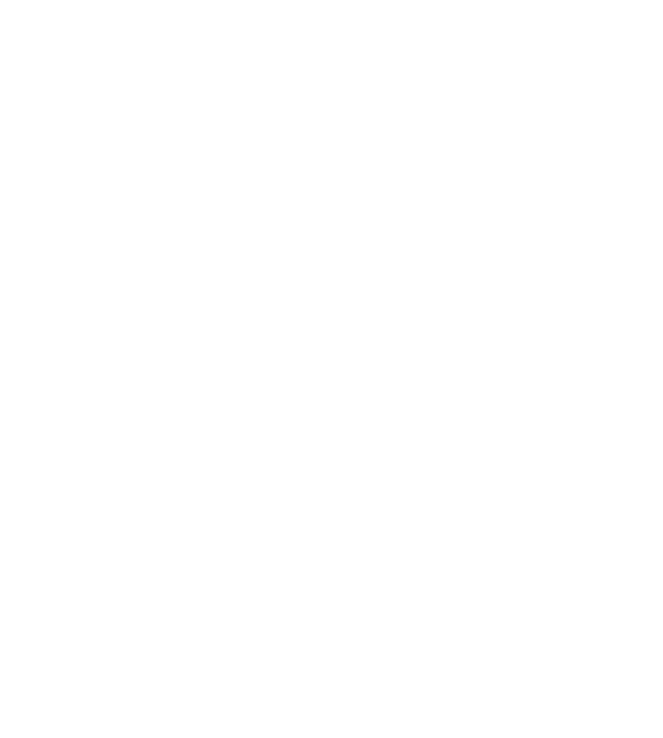
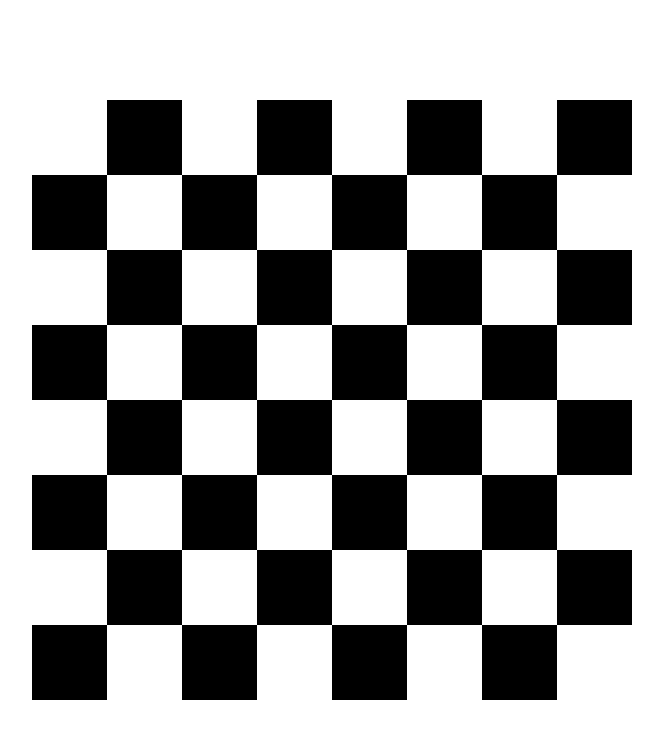
Before and after one commit to coutsarajevo/ng-chess, a website: page app/index.html in a window 1280 px wide. Shown: the whole page, without its empty margins (308-971 px from the left). Drawn offline with nearby package versions, Linux system fonts and the light colour scheme; some packages are replaced by stand-ins of ours; files that its build step writes are made by us from their sources.

Commit message:
Written Ctrl, Svc and markup for the board

```diff
--- a/app/index.html
+++ b/app/index.html
@@ -19,11 +19,7 @@
       <p class="browsehappy">You are using an <strong>outdated</strong> browser. Please <a href="http://browsehappy.com/">upgrade your browser</a> to improve your experience.</p>
     <![endif]-->
 
-    <!-- Add your site or application content here -->
-
-    <div class="container">
-    <div ng-include="'views/main.html'" ng-controller="MainCtrl"></div>
-    </div>
+    <board></board>
 
     <!-- build:js(.) scripts/vendor.js -->
     <!-- bower:js -->
@@ -38,6 +34,8 @@
         <!-- build:js({.tmp,app}) scripts/scripts.js -->
         <script src="scripts/app.js"></script>
         <script src="scripts/controllers/board.js"></script>
+        <script src="scripts/services/board.js"></script>
+        <script src="scripts/directives/board.js"></script>
         <!-- endbuild -->
 </body>
 </html>
--- a/app/scripts/controllers/board.js
+++ b/app/scripts/controllers/board.js
@@ -8,6 +8,7 @@
  * Controller of the chessApp
  */
 angular.module('chessApp')
-  .controller('BoardCtrl', function () {
-
+  .controller('BoardCtrl', function ($scope, $log, Board) {
+    Board.setup();
+    $scope.board = Board.board;
   });
--- /dev/null
+++ b/app/scripts/directives/board.js
@@ -0,0 +1,20 @@
+'use strict';
+
+/**
+ * @ngdoc directive
+ * @name chessApp.directive:board
+ * @description
+ * # board
+ */
+angular.module('chessApp')
+  .directive('board', function () {
+    return {
+      templateUrl: 'views/board.html',
+      restrict: 'E',
+      scope: {},
+      controller: 'BoardCtrl',
+      link: function postLink(scope, element, attrs) {
+
+      }
+    };
+  });
--- /dev/null
+++ b/app/scripts/services/board.js
@@ -0,0 +1,53 @@
+'use strict';
+
+/**
+ * @ngdoc service
+ * @name chessApp.board
+ * @description
+ * # board
+ * Service in the chessApp.
+ */
+angular.module('chessApp')
+  .service('Board', function () {
+    var board = {};
+
+    board.board = [];
+
+    // initial array of arrays of hashes
+    function setInitialBoard(){
+      return [
+        [{}, {}, {}, {}, {}, {}, {}, {}],
+        [{}, {}, {}, {}, {}, {}, {}, {}],
+        [{}, {}, {}, {}, {}, {}, {}, {}],
+        [{}, {}, {}, {}, {}, {}, {}, {}],
+        [{}, {}, {}, {}, {}, {}, {}, {}],
+        [{}, {}, {}, {}, {}, {}, {}, {}],
+        [{}, {}, {}, {}, {}, {}, {}, {}],
+        [{}, {}, {}, {}, {}, {}, {}, {}]
+      ];
+    }
+
+    board.setup = function(){
+
+      var initialBoard = setInitialBoard();
+
+      // bind
+      this.board = initialBoard;
+
+      // paint the fields
+      _.each(initialBoard, function(row, rowNo){
+        _.each(row, function(column, columnNo){
+          board.getField(rowNo, columnNo).color = ((rowNo % 2 !== 0 && columnNo % 2 !== 0) || (rowNo % 2 === 0 && columnNo % 2 === 0)) ? 'white' : 'black';
+        });
+      });
+
+      return this.board;
+    };
+
+    // returns a field at given coordinates from the board
+    board.getField = function(x, y){
+      return board.board[x][y];
+    };
+
+    return board;
+  });
--- a/app/styles/main.scss
+++ b/app/styles/main.scss
@@ -11,3 +11,21 @@
 body {
   padding: 0;
 }
+
+board {
+  display: block;
+  width: 600px;
+  height: 600px;
+  margin: 100px auto;
+  .fields {
+    height: 100%;
+    .row {
+      height: 12.5%;
+      .field {
+        display: inline-block;
+        width: 12.5%;
+        height: 100%;
+      }
+    }
+  }
+}
--- /dev/null
+++ b/app/views/board.html
@@ -0,0 +1,5 @@
+<div class="fields">
+  <div class="row" ng-repeat="row in board">
+    <field class="field" ng-repeat="field in row" ng-style="{'backgroundColor': field.color}"></field>
+  </div>
+</div>
--- /dev/null
+++ b/test/spec/directives/board.js
@@ -0,0 +1,20 @@
+'use strict';
+
+describe('Directive: board', function () {
+
+  // load the directive's module
+  beforeEach(module('chessApp'));
+
+  var element,
+    scope;
+
+  beforeEach(inject(function ($rootScope) {
+    scope = $rootScope.$new();
+  }));
+
+  it('should make hidden element visible', inject(function ($compile) {
+    element = angular.element('<board></board>');
+    element = $compile(element)(scope);
+    expect(element.text()).toBe('this is the board directive');
+  }));
+});
--- /dev/null
+++ b/test/spec/services/board.js
@@ -0,0 +1,18 @@
+'use strict';
+
+describe('Service: board', function () {
+
+  // load the service's module
+  beforeEach(module('chessApp'));
+
+  // instantiate service
+  var board;
+  beforeEach(inject(function (_board_) {
+    board = _board_;
+  }));
+
+  it('should do something', function () {
+    expect(!!board).toBe(true);
+  });
+
+});
```
